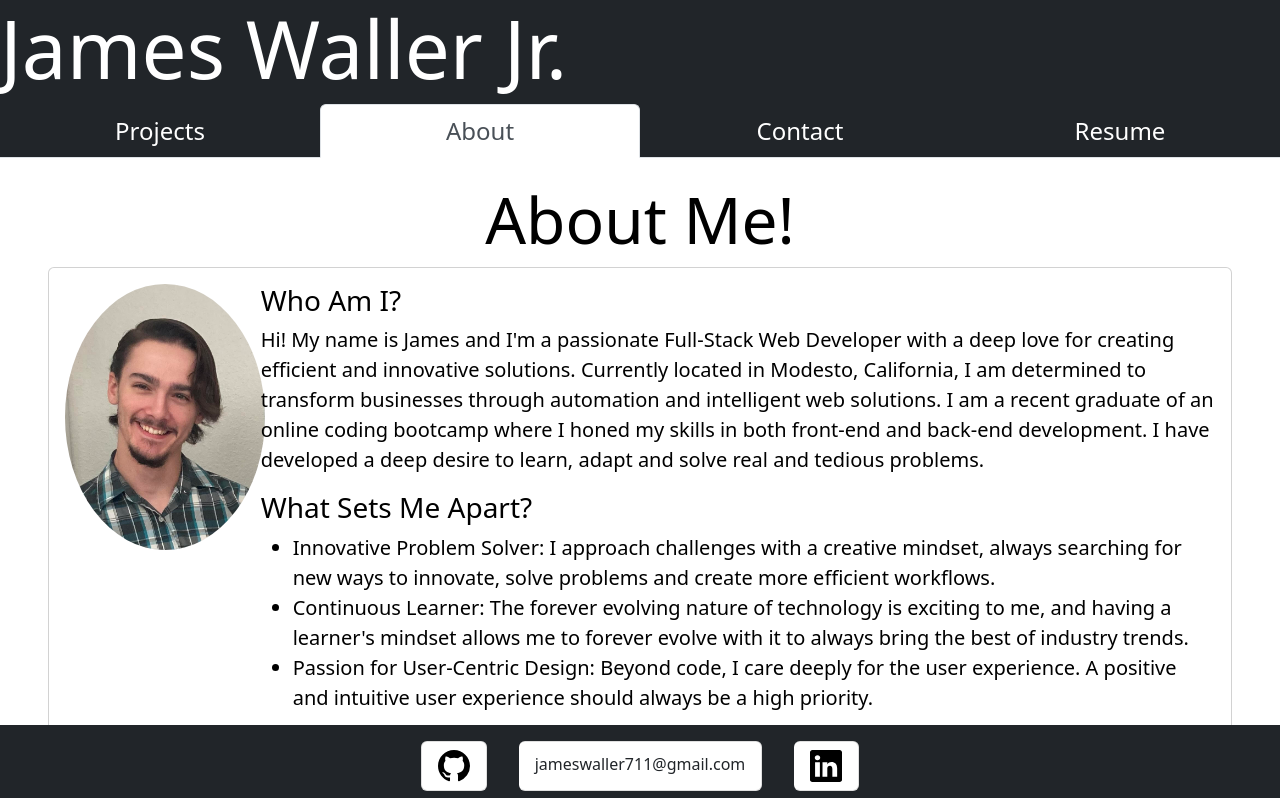
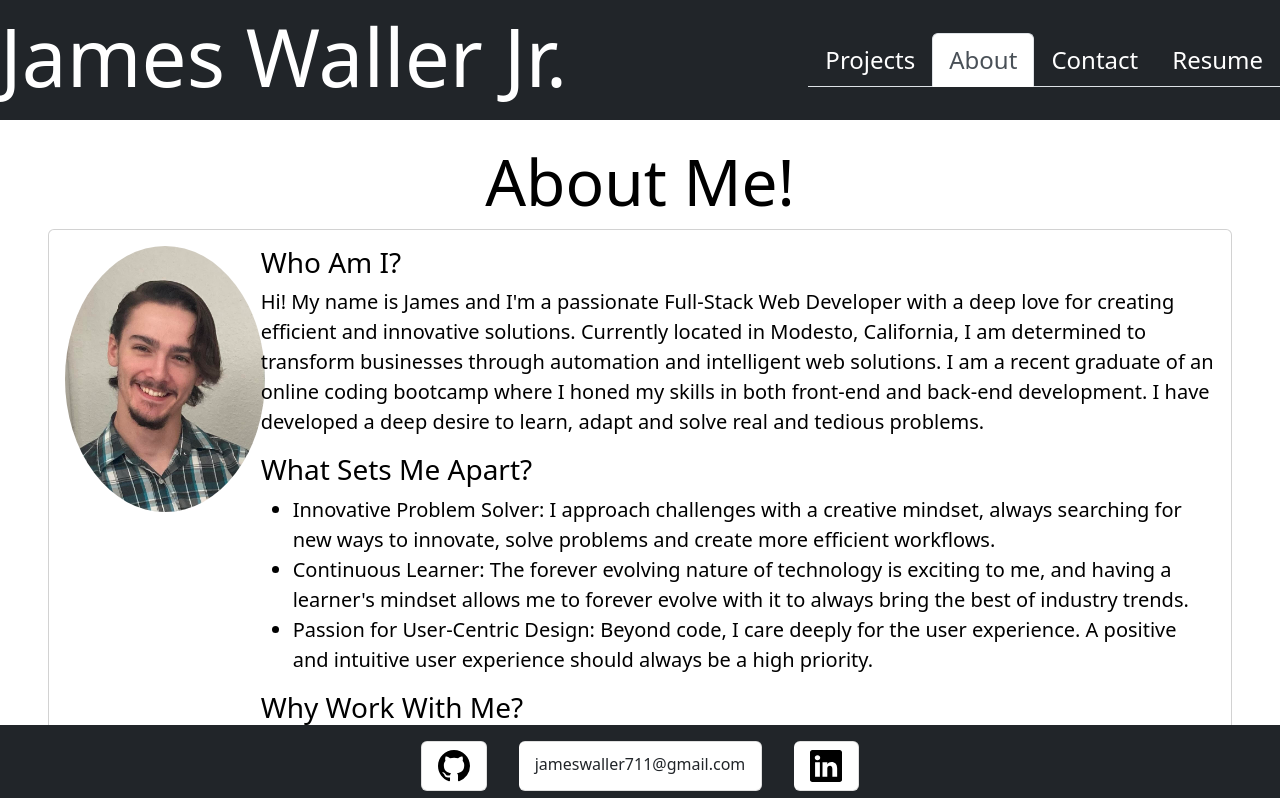
Before and after one commit to DistantDig/react-portfolio, a React (Vite) app: page /About in a window 1280 px wide. Shown: the top 798 px of the page. Built offline with nearby package versions, Linux system fonts and the light colour scheme.

Commit message:
implemented navbar button (non-functioning)

```diff
--- a/src/components/Card.jsx
+++ b/src/components/Card.jsx
@@ -15,7 +15,7 @@ function Card(project) {
                     <span className="align-middle text-light">Demo</span>
                 </a>
                 <a target="#" className="btn m-2 bg-dark" href={`${project.github}`}>
-                    <svg xmlns="http://www.w3.org/2000/svg" width="2em" height="2em" fill="white" class="bi bi-github" viewBox="0 0 16 16">
+                    <svg xmlns="http://www.w3.org/2000/svg" width="2em" height="2em" fill="white" className="bi bi-github" viewBox="0 0 16 16">
                         <path d="M8 0C3.58 0 0 3.58 0 8c0 3.54 2.29 6.53 5.47 7.59.4.07.55-.17.55-.38 0-.19-.01-.82-.01-1.49-2.01.37-2.53-.49-2.69-.94-.09-.23-.48-.94-.82-1.13-.28-.15-.68-.52-.01-.53.63-.01 1.08.58 1.23.82.72 1.21 1.87.87 2.33.66.07-.52.28-.87.51-1.07-1.78-.2-3.64-.89-3.64-3.95 0-.87.31-1.59.82-2.15-.08-.2-.36-1.02.08-2.12 0 0 .67-.21 2.2.82.64-.18 1.32-.27 2-.27s1.36.09 2 .27c1.53-1.04 2.2-.82 2.2-.82.44 1.1.16 1.92.08 2.12.51.56.82 1.27.82 2.15 0 3.07-1.87 3.75-3.65 3.95.29.25.54.73.54 1.48 0 1.07-.01 1.93-.01 2.2 0 .21.15.46.55.38A8.01 8.01 0 0 0 16 8c0-4.42-3.58-8-8-8"/>
                     </svg>
                 </a>
--- a/src/components/Footer.jsx
+++ b/src/components/Footer.jsx
@@ -5,7 +5,7 @@ function Footer() {
             <ul className="list-group list-group-horizontal justify-content-center">
                 <li className="list-group-item m-3 rounded">
                     <a className="violet-link" target="#" href="https://github.com/DistantDig">
-                        <svg xmlns="http://www.w3.org/2000/svg" width="2em" height="2em" fill="bg-dark" class="bi bi-github" viewBox="0 0 16 16">
+                        <svg xmlns="http://www.w3.org/2000/svg" width="2em" height="2em" fill="bg-dark" className="bi bi-github" viewBox="0 0 16 16">
                             <path d="M8 0C3.58 0 0 3.58 0 8c0 3.54 2.29 6.53 5.47 7.59.4.07.55-.17.55-.38 0-.19-.01-.82-.01-1.49-2.01.37-2.53-.49-2.69-.94-.09-.23-.48-.94-.82-1.13-.28-.15-.68-.52-.01-.53.63-.01 1.08.58 1.23.82.72 1.21 1.87.87 2.33.66.07-.52.28-.87.51-1.07-1.78-.2-3.64-.89-3.64-3.95 0-.87.31-1.59.82-2.15-.08-.2-.36-1.02.08-2.12 0 0 .67-.21 2.2.82.64-.18 1.32-.27 2-.27s1.36.09 2 .27c1.53-1.04 2.2-.82 2.2-.82.44 1.1.16 1.92.08 2.12.51.56.82 1.27.82 2.15 0 3.07-1.87 3.75-3.65 3.95.29.25.54.73.54 1.48 0 1.07-.01 1.93-.01 2.2 0 .21.15.46.55.38A8.01 8.01 0 0 0 16 8c0-4.42-3.58-8-8-8"/>
                         </svg>
                     </a>
@@ -15,7 +15,7 @@ function Footer() {
                 </li>
                 <li className="list-group-item m-3 rounded">
                     <a className="violet-link" target="#" href="https://www.linkedin.com/in/james-waller-823556291/">
-                        <svg xmlns="http://www.w3.org/2000/svg" width="2em" height="2em" fill="bg-dark" class="bi bi-linkedin" viewBox="0 0 16 16">
+                        <svg xmlns="http://www.w3.org/2000/svg" width="2em" height="2em" fill="bg-dark" className="bi bi-linkedin" viewBox="0 0 16 16">
                             <path d="M0 1.146C0 .513.526 0 1.175 0h13.65C15.474 0 16 .513 16 1.146v13.708c0 .633-.526 1.146-1.175 1.146H1.175C.526 16 0 15.487 0 14.854zm4.943 12.248V6.169H2.542v7.225zm-1.2-8.212c.837 0 1.358-.554 1.358-1.248-.015-.709-.52-1.248-1.342-1.248S2.4 3.226 2.4 3.934c0 .694.521 1.248 1.327 1.248zm4.908 8.212V9.359c0-.216.016-.432.08-.586.173-.431.568-.878 1.232-.878.869 0 1.216.662 1.216 1.634v3.865h2.401V9.25c0-2.22-1.184-3.252-2.764-3.252-1.274 0-1.845.7-2.165 1.193v.025h-.016l.016-.025V6.169h-2.4c.03.678 0 7.225 0 7.225z"/>
                         </svg>
                     </a>
--- a/src/components/Header.jsx
+++ b/src/components/Header.jsx
@@ -1,10 +1,21 @@
+import { useState } from 'react';
 import Nav from './Nav';
 
 function Header() {
 
+    const [navVisible, setNavVisible] = useState(false);
+
+    function toggleNav() {
+        console.log('nav:', navVisible);
+        setNavVisible( !navVisible );
+    }
+
     return (
-        <header className='bg-dark text-white'>
+        <header className='navbar navbar-expand-lg bg-dark text-white'>
             <h1 className='display-1'>James Waller Jr.</h1>
+            <button className='navbar-toggler bg-light' type='button' onClick={toggleNav}>
+                <span className="navbar-toggler-icon"></span>
+            </button>
             <Nav/>
         </header>
     );
--- a/src/components/Nav.jsx
+++ b/src/components/Nav.jsx
@@ -1,11 +1,11 @@
 import { Link, useLocation } from 'react-router-dom';
 
-function Nav() {
+function Nav(props) {
     const currentPage = useLocation().pathname;
 
     return (
-        <nav style={{fontSize:'1.5em'}}>
-            <ul className=' nav nav-tabs nav-justified'>
+        <nav className={props.navVisible ? 'collapse navbar-collapse bg-dark' : 'collapse navbar-collapse bg-dark show'} id='navbarSupportedContent' style={{fontSize:'1.5em'}}>
+            <ul className='nav nav-tabs d-flex ms-auto'>
                 <li className='nav-item'>
                     <Link to='/' className={currentPage === '/' ? 'nav-link active' : 'nav-link text-white'}>
                         Projects
```
